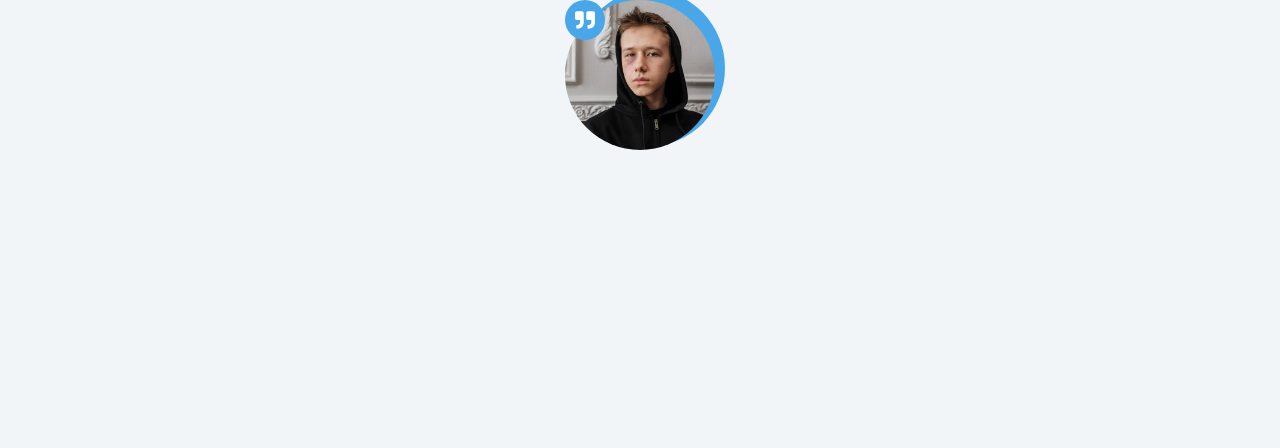
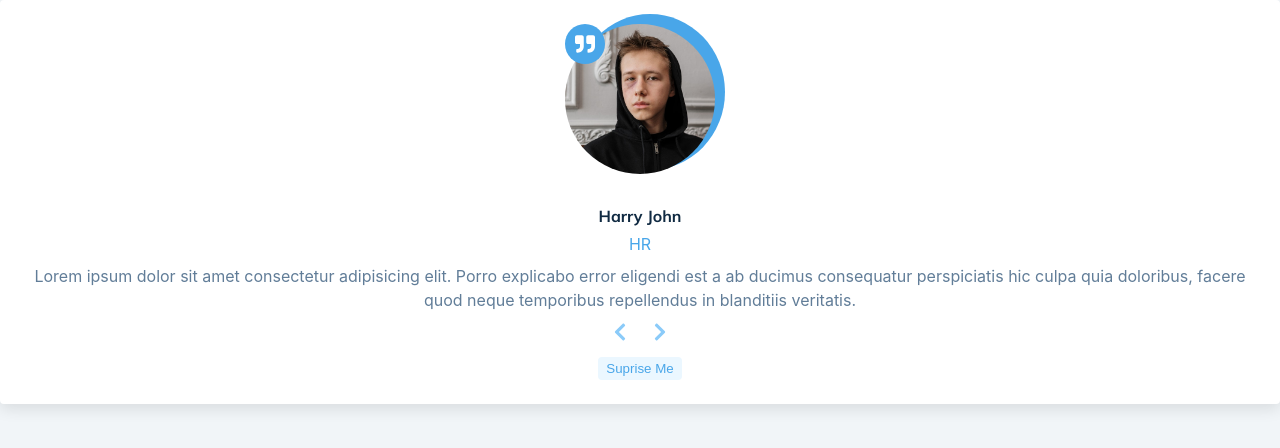
Before and after one commit to DoanhTran03/react-projects, a React (Vite) app: page / in a window 1280 px wide. Shown: the top 448 px of the page. Built offline with nearby package versions, Linux system fonts and the light colour scheme.

Commit message:
Build ReviewCard component

```diff
--- a/src/App.tsx
+++ b/src/App.tsx
@@ -1,12 +1,13 @@
 import { useState } from 'react'
 import "./index.css"
 import ImageContainer from './components/ImageContainer'
+import ReviewCard from './components/ReviewCard'
 function App() {
   const [count, setCount] = useState(0)
 
   return (
     <>
-      <ImageContainer></ImageContainer>
+      <ReviewCard></ReviewCard>
     </>
   )
 }
--- a/src/components/ImageContainer.tsx
+++ b/src/components/ImageContainer.tsx
@@ -1,4 +1,3 @@
-import React from 'react'
 import portrait from "../assets/pexels-cottonbro-studio-4100481.jpg"
 import {FaQuoteRight} from "react-icons/fa"
 
--- /dev/null
+++ b/src/components/ReviewCard.tsx
@@ -0,0 +1,25 @@
+import React from 'react'
+import ImageContainer from './ImageContainer'
+import {FaChevronLeft, FaChevronRight} from "react-icons/fa"
+
+const ReviewCard = () => {
+  return (
+      <div className="reviewCard">
+          <ImageContainer></ImageContainer>
+          <h3>Harry John</h3>
+          <p className='reviewCard__title'>HR</p>
+          <p>Lorem ipsum dolor sit amet consectetur adipisicing elit. Porro explicabo error eligendi est a ab ducimus consequatur perspiciatis hic culpa quia doloribus, facere quod neque temporibus repellendus in blanditiis veritatis.</p>
+          <div className="reviewCard__buttons">
+              <button className='reviewCard__Chevbtn '>
+                  <FaChevronLeft></FaChevronLeft>
+              </button>
+              <button className='reviewCard__Chevbtn'>
+                  <FaChevronRight></FaChevronRight>
+              </button>
+          </div>
+          <button className='reviewCard__btn'>Suprise Me</button>
+      </div>
+  )
+}
+
+export default ReviewCard
--- a/src/index.css
+++ b/src/index.css
@@ -5,6 +5,7 @@
   --text-color: rgb(97, 125, 152);
   --background-color: rgb(241, 245, 248);
   --background-button-color: rgb(235, 247, 255);
+  --chervon-color: rgb(139, 203, 249);
 }
 
 *,*::after,*::before {
@@ -26,15 +27,20 @@ body {
 }
 /*h1 used for slider container's heading while h3 used for slider list*/
 h1,h3 {
+  color: var(--heading-color);
   font-weight: bold;
 }
 h1 {
   font-size: 4rem;
 }
 h3 {
+  margin-bottom: 4px;
   font-size: 1.6rem;
 }
 p {
+  text-align: center;
+  font-family: -apple-system, BlinkMacSystemFont, 'Segoe UI', Roboto, Oxygen, Ubuntu, Cantarell, 'Open Sans', 'Helvetica Neue', sans-serif;
+  font-weight: 400;
   color: rgb(97, 125, 152);
 }
 
@@ -43,9 +49,12 @@ p {
   width: fit-content;
   margin: 0 auto;
   position: relative;
+  margin-bottom: 24px;
 }
 
 .imageContainer__img {
+  z-index: 1;
+  position: relative;
   object-fit: cover;
   border-radius: 50%;
   width: 150px;
@@ -53,6 +62,7 @@ p {
 }
 
 .imageContainer__icon {
+  z-index: 2;
   top: 0;
   left: 0;
   width: 4rem;
@@ -70,7 +80,6 @@ p {
 .imageContainer::before {
   top: -1rem;
   right: -1rem;
-  z-index: -1;
   border-radius: 50%;
   position: absolute;
   content: '';
@@ -78,3 +87,43 @@ p {
   height: 100%;
   background-color: var(--job-title-color);
 }
+
+/*Review Card*/
+.reviewCard {
+  padding: 24px 32px;
+  border-radius: 4px;
+  box-shadow: rgba(0, 0, 0, 0.1) 0px 5px 15px 0px;
+  display: flex;
+  flex-direction: column;
+  justify-content: center;
+  align-items: center;
+  background-color: rgb(255, 255, 255);
+}
+.reviewCard__title {
+  margin-bottom: 8px;
+  color: var(--job-title-color);
+}
+.reviewCard__Chevbtn {
+  padding: 10px;
+  border: 0;
+  background-color: transparent;
+  font-size: 2rem;
+  color: var(--chervon-color);
+}
+.reviewCard__Chevbtn:hover {
+  cursor: pointer;
+  color: var(--job-title-color);
+}
+.reviewCard__btn {
+  color: var(--job-title-color);
+  background-color: var(--background-button-color);
+  border: 0;
+  border-radius: 4px;
+  padding: 4px 8px;
+}
+.reviewCard__btn:hover {
+  cursor: pointer;
+  background-color: var(--job-title-color);
+  color: var(--heading-color);
+  transition: all 1s;
+}
```
